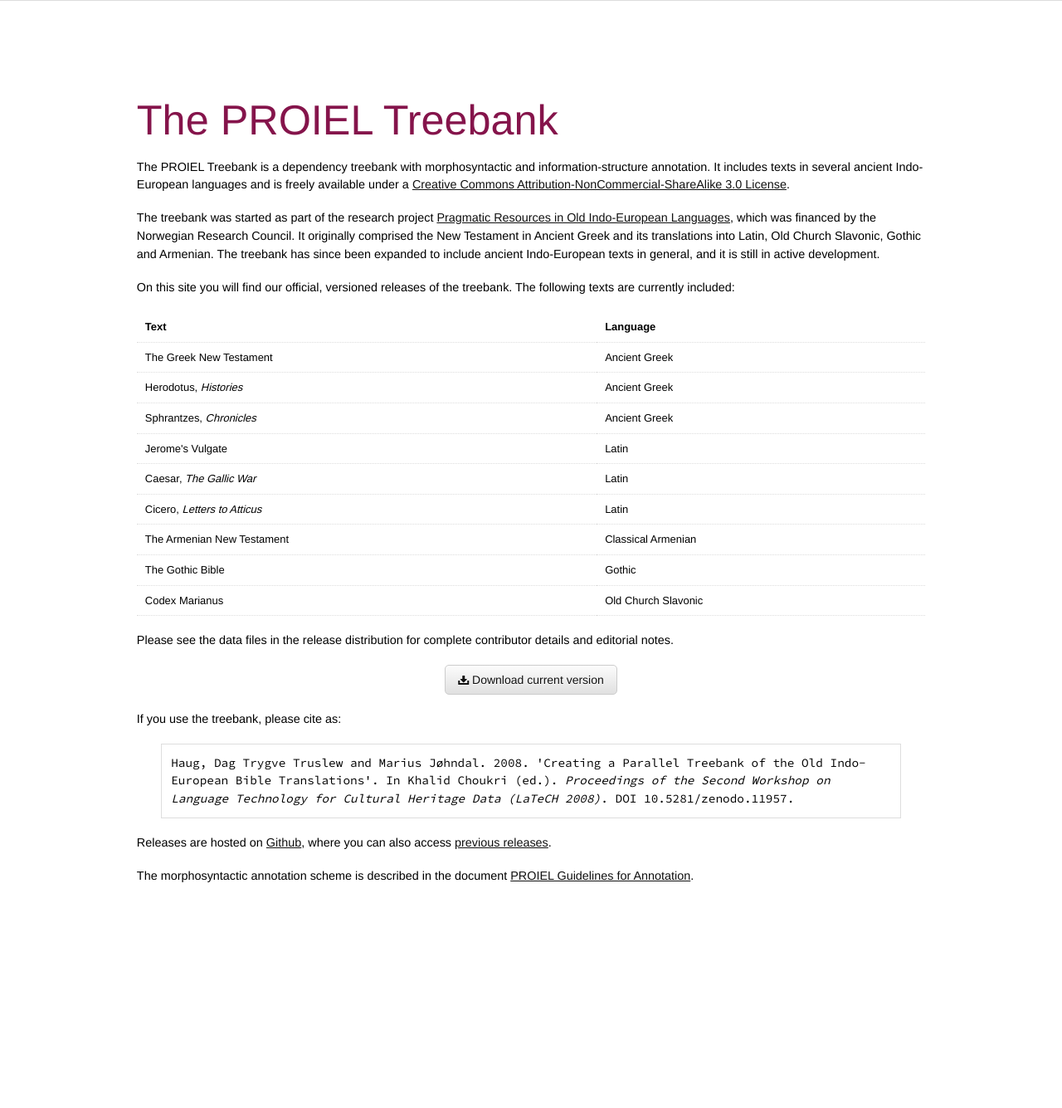
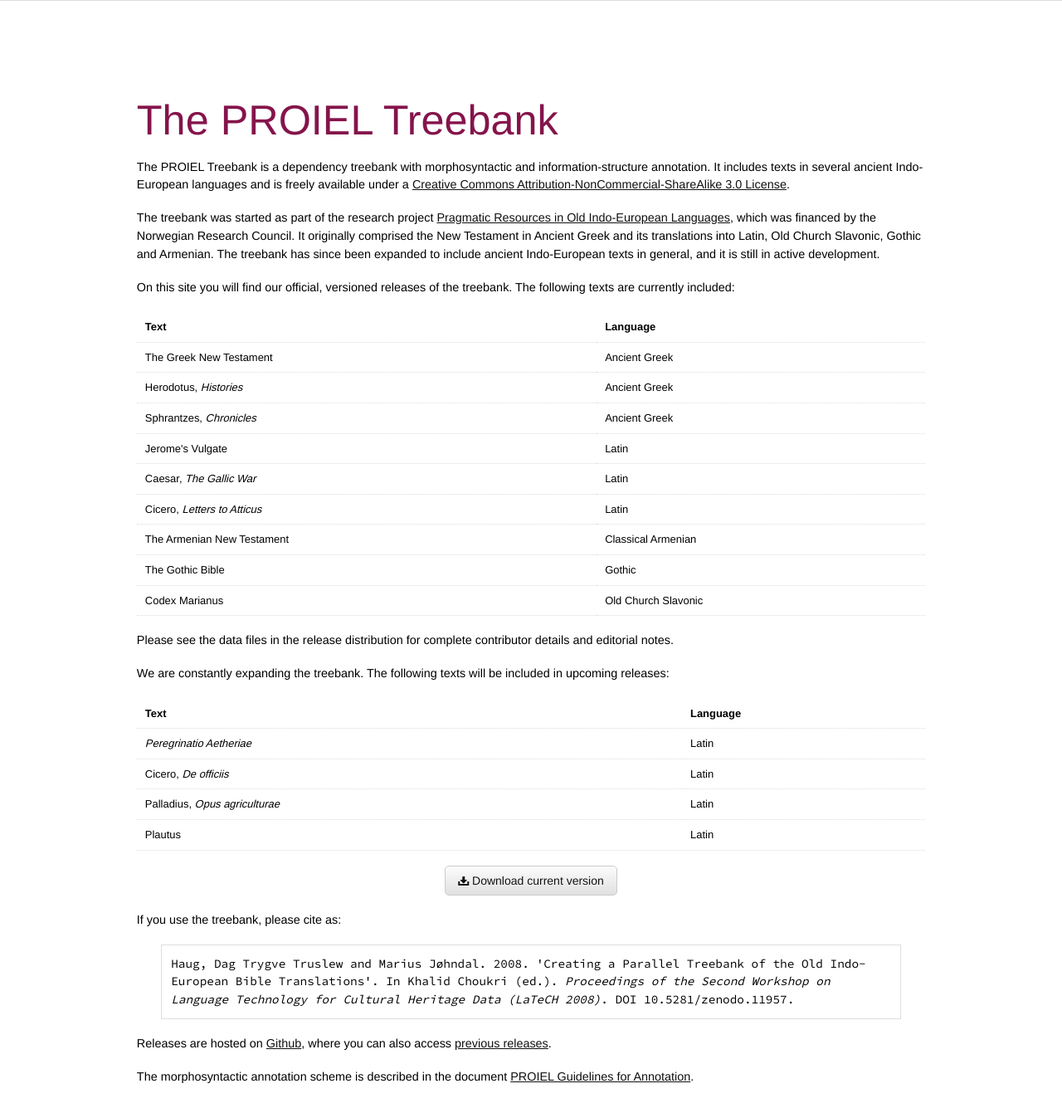
Before and after one commit to proiel/proiel.github.io, a Jekyll site: the page built from index.html, in a window 1280 px wide. Shown: the whole page at 83% size. Built offline with Jekyll 4.4.1, drawn with Linux system fonts in a browser that asks for light colours; before the commit the page ends 1093 px from its top, so only the background shows below that.

Commit message:
Added list of upcoming texts.

```diff
--- a/index.html
+++ b/index.html
@@ -77,6 +77,33 @@ layout: default
           complete contributor details and editorial notes.
         </p>
 
+        <p>
+          We are constantly expanding the treebank. The following texts will be included in upcoming releases:
+
+          <table>
+            <tr>
+              <th>Text</th>
+              <th>Language</th>
+            </tr>
+            <tr>
+              <td><i>Peregrinatio Aetheriae</i></td>
+              <td>Latin</td>
+            </tr>
+            <tr>
+              <td>Cicero, <i>De officiis</i></td>
+              <td>Latin</td>
+            </tr>
+            <tr>
+              <td>Palladius, <i>Opus agriculturae</i></td>
+              <td>Latin</td>
+            </tr>
+            <tr>
+              <td>Plautus</td>
+              <td>Latin</td>
+            </tr>
+          </table>
+        </p>
+
         <p style="text-align: center">
           <a class="button gray" href="https://github.com/proiel/proiel-treebank/releases/latest"><i class="icon-download-alt"></i> Download current version</a>
         </p>
```
